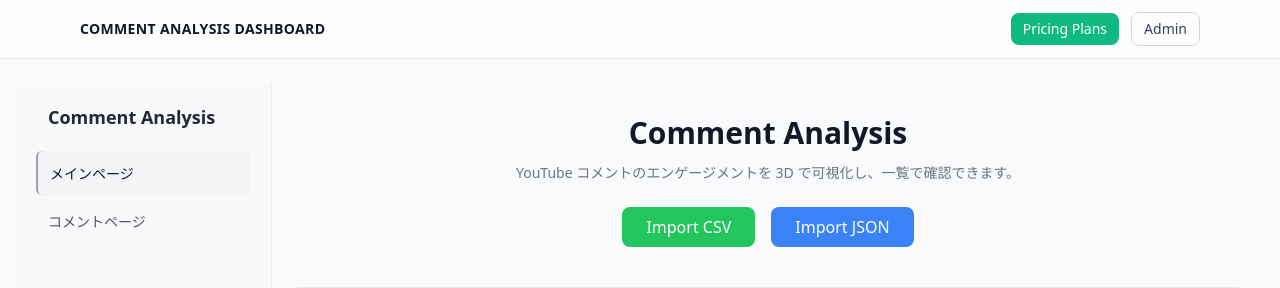
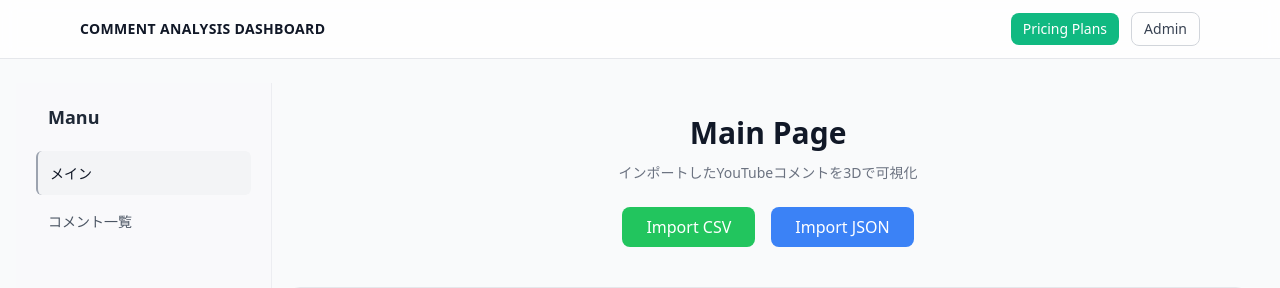
Before and after one commit to t-sasaki1124/django_ai_dashboard, a Django app: page / in a window 1280 px wide. Shown: the top 288 px of the page. Run offline with Django 4.2, Linux system fonts and the light colour scheme; tables that the repository leaves empty hold one stand-in row (values such as "Sample post"); some libraries are stand-ins or nearby versions.

Commit message:
左ペインの文言を変更

```diff
--- a/myapp/templates/index.html
+++ b/myapp/templates/index.html
@@ -15,15 +15,15 @@
   -->
   <aside class="w-64 bg-gray-50/50 border-r border-gray-200/60 flex-shrink-0 overflow-y-auto">
     <div class="p-5">
-      <h2 class="text-lg font-semibold mb-5 text-gray-800 px-3">Comment Analysis</h2>
+      <h2 class="text-lg font-semibold mb-5 text-gray-800 px-3">Manu</h2>
       <nav class="space-y-1">
         <!-- アクティブ: 薄いグレー背景 + 濃い文字 + 左の細いアクセント線 -->
         <a href="#" id="nav-main" class="block px-3 py-2.5 rounded-md bg-gray-100 text-gray-900 border-l-2 border-gray-400 transition-colors duration-150 nav-link active">
-          <span class="font-medium text-sm">メインページ</span>
+          <span class="font-medium text-sm">メイン</span>
         </a>
         <!-- 非アクティブ: 透明背景、ホバーで薄いグレー面がふわっと -->
         <a href="#" id="nav-comments" class="block px-3 py-2.5 rounded-md text-gray-600 hover:bg-gray-100/80 transition-colors duration-150 nav-link">
-          <span class="font-medium text-sm">コメントページ</span>
+          <span class="font-medium text-sm">コメント一覧</span>
         </a>
       </nav>
     </div>
@@ -38,10 +38,10 @@
         <!-- ヘッダーセクション -->
   <header class="mb-10 text-center">
     <h1 class="text-3xl font-bold mb-3 text-gray-900">
-      Comment Analysis
+      Main Page
     </h1>
     <p class="text-sm text-gray-500 mb-6">
-      YouTube コメントのエンゲージメントを 3D で可視化し、一覧で確認できます。
+      インポートしたYouTubeコメントを3Dで可視化
     </p>
 
     <!-- CSV/JSONインポート機能 -->
```
